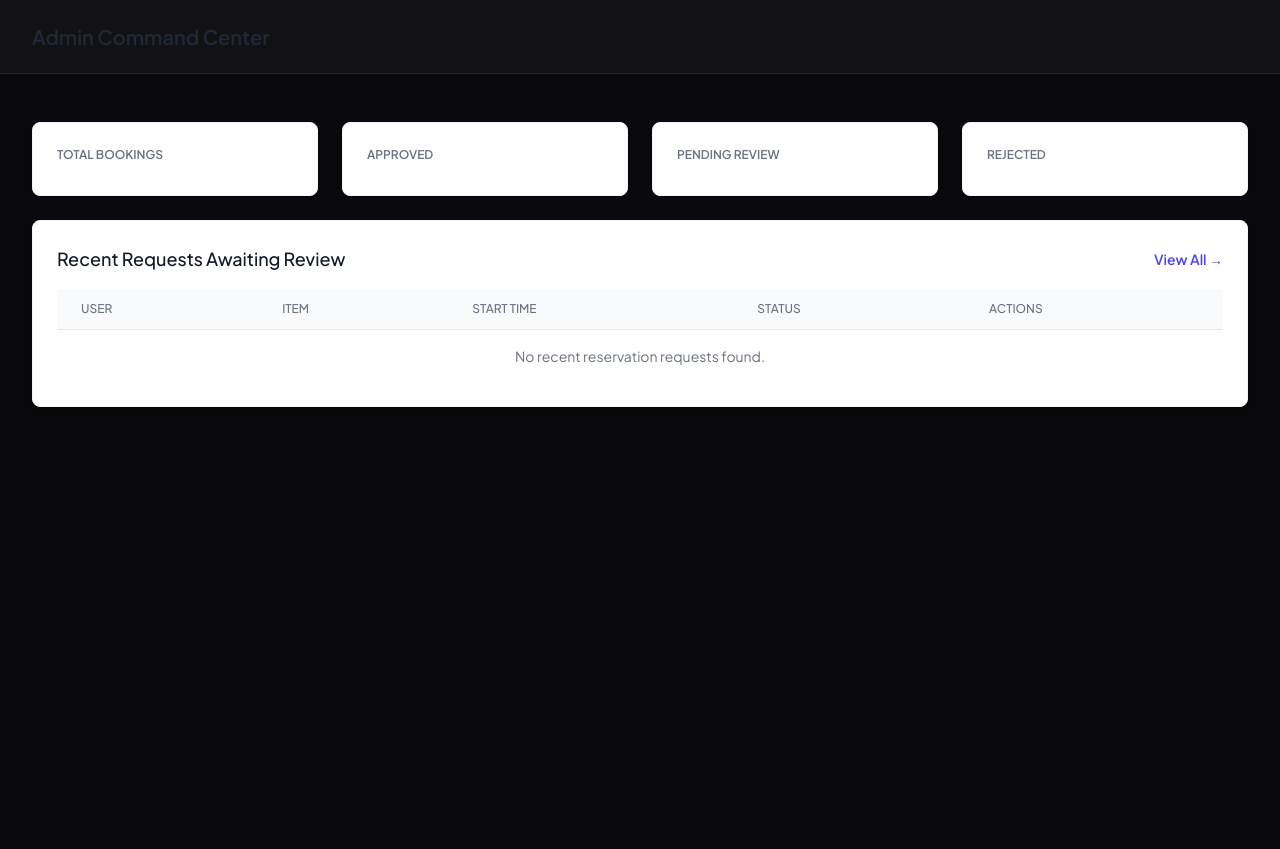
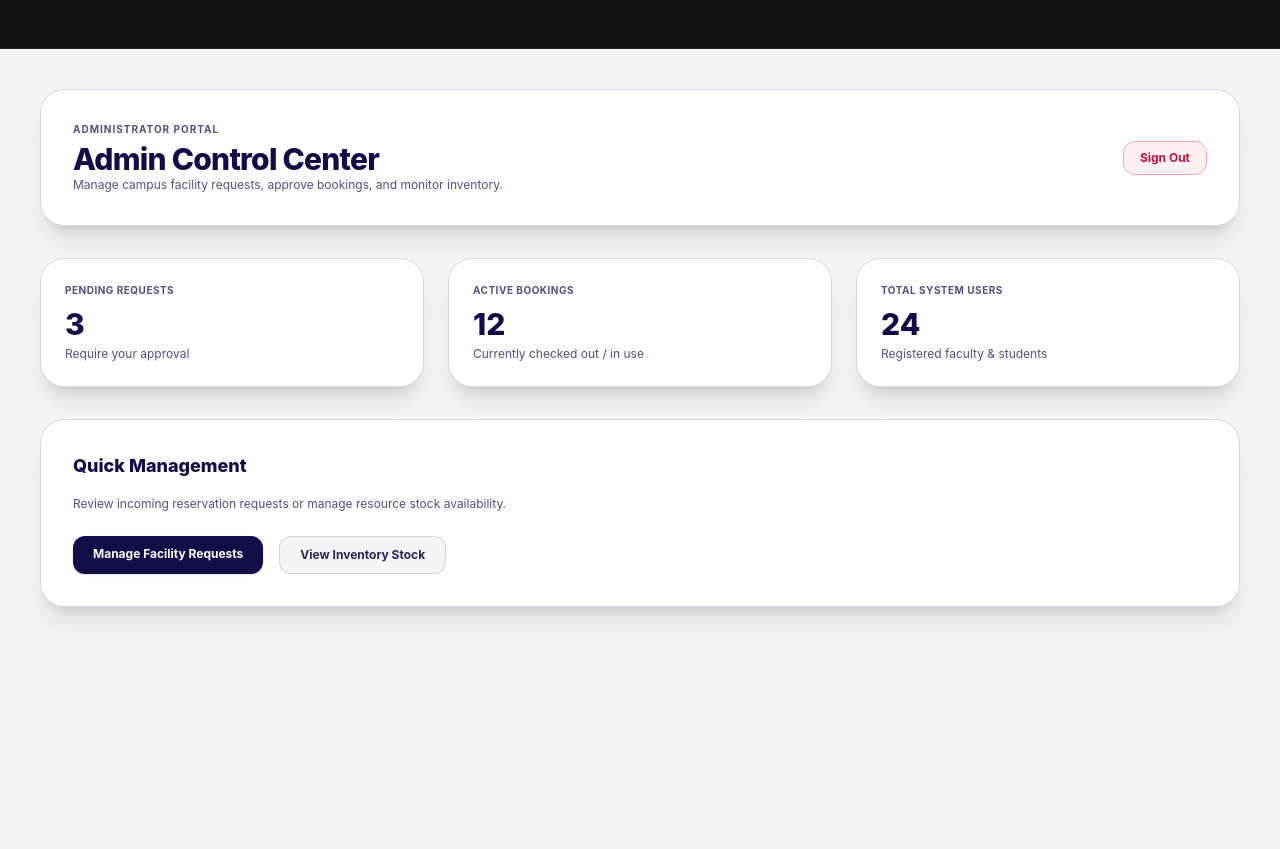
Before and after one commit to georgealmadrones-del/FACILITY-RESERVATION, a Laravel app: template resources/views/admin/dashboard.blade.php in a window 1280 px wide. Before the commit the page ends 407 px from the top, so only its background shows below. Run offline with Laravel 12, Linux system fonts and the light colour scheme; the template is opened without the code that fills it, so the values that code supplies are empty; style sheets or scripts are compiled from the project's sources; parts of the project's set-up code (start-up, migrations or seed data) failed here and were passed over.

Commit message:
Define missing admin.dashboard route and add admin control center view

```diff
--- a/resources/views/admin/dashboard.blade.php
+++ b/resources/views/admin/dashboard.blade.php
@@ -1,135 +1,56 @@
 <x-app-layout>
-    <x-slot name="header">
-        <h2 class="font-semibold text-xl text-gray-800 leading-tight">
-            {{ __('Admin Command Center') }}
-        </h2>
-    </x-slot>
+    <div class="min-h-screen bg-[#F4F5F7] text-[#272757] font-['Inter',sans-serif] p-6 lg:p-10">
+        <div class="max-w-7xl mx-auto space-y-8">
 
-    <div class="py-12">
-        <div class="max-w-7xl mx-auto sm:px-6 lg:px-8 space-y-6">
-
-            @if(session('success'))
-                <div class="bg-green-100 border border-green-400 text-green-700 px-4 py-3 rounded relative">
-                    {{ session('success') }}
+            <!-- Admin Header Banner -->
+            <div class="bg-white p-6 sm:p-8 rounded-3xl border border-[#8686AC]/30 shadow-xl flex justify-between items-center">
+                <div>
+                    <span class="text-[10px] font-bold text-[#505081] uppercase tracking-widest block">ADMINISTRATOR PORTAL</span>
+                    <h1 class="text-3xl font-extrabold text-[#0F0E47] tracking-tight mt-1">Admin Control Center</h1>
+                    <p class="text-xs text-[#505081]">Manage campus facility requests, approve bookings, and monitor inventory.</p>
                 </div>
-            @endif
-
-            <!-- Clickable Statistics Cards -->
-            <div class="grid grid-cols-1 md:grid-cols-4 gap-6">
-                <a href="{{ route('admin.reports.index') }}" class="bg-white overflow-hidden shadow-sm sm:rounded-lg p-6 border border-gray-100 hover:border-blue-400 hover:shadow-md transition block group">
-                    <div class="text-xs font-semibold text-gray-500 uppercase group-hover:text-blue-600 transition">Total Bookings</div>
-                    <div class="text-3xl font-bold text-gray-900 mt-2">{{ $totalBookings }}</div>
-                </a>
-                <a href="{{ route('admin.reports.index', ['status' => 'approved']) }}" class="bg-white overflow-hidden shadow-sm sm:rounded-lg p-6 border border-gray-100 hover:border-green-400 hover:shadow-md transition block group">
-                    <div class="text-xs font-semibold text-gray-500 uppercase group-hover:text-green-600 transition">Approved</div>
-                    <div class="text-3xl font-bold text-green-600 mt-2">{{ $approvedCount }}</div>
-                </a>
-                <a href="{{ route('admin.reports.index', ['status' => 'pending']) }}" class="bg-white overflow-hidden shadow-sm sm:rounded-lg p-6 border border-gray-100 hover:border-yellow-400 hover:shadow-md transition block group">
-                    <div class="text-xs font-semibold text-gray-500 uppercase group-hover:text-yellow-600 transition">Pending Review</div>
-                    <div class="text-3xl font-bold text-yellow-600 mt-2">{{ $pendingCount }}</div>
-                </a>
-                <a href="{{ route('admin.reports.index', ['status' => 'rejected']) }}" class="bg-white overflow-hidden shadow-sm sm:rounded-lg p-6 border border-gray-100 hover:border-red-400 hover:shadow-md transition block group">
-                    <div class="text-xs font-semibold text-gray-500 uppercase group-hover:text-red-600 transition">Rejected</div>
-                    <div class="text-3xl font-bold text-red-600 mt-2">{{ $rejectedCount }}</div>
-                </a>
+                <form method="POST" action="{{ route('logout') }}">
+                    @csrf
+                    <button type="submit" class="px-4 py-2 bg-rose-50 text-rose-700 border border-rose-300 hover:bg-rose-100 text-xs font-bold rounded-xl transition">
+                        Sign Out
+                    </button>
+                </form>
             </div>
 
-            <!-- Recent Requests Table -->
-            <div class="bg-white overflow-hidden shadow-sm sm:rounded-lg p-6 border border-gray-100">
-                <div class="flex justify-between items-center mb-4">
-                    <h3 class="text-lg font-medium text-gray-900">Recent Requests Awaiting Review</h3>
-                    <a href="{{ route('admin.reservations.index') }}" class="text-sm font-semibold text-indigo-600 hover:text-indigo-900">View All &rarr;</a>
+            <!-- Admin Stats Grid -->
+            <div class="grid grid-cols-1 md:grid-cols-3 gap-6">
+                <div class="bg-white p-6 rounded-3xl border border-[#8686AC]/30 shadow-xl">
+                    <span class="text-[10px] font-bold text-[#505081] uppercase tracking-wider block">PENDING REQUESTS</span>
+                    <h3 class="text-3xl font-extrabold text-[#0F0E47] mt-2">3</h3>
+                    <p class="text-xs text-[#505081] mt-1">Require your approval</p>
                 </div>
+                <div class="bg-white p-6 rounded-3xl border border-[#8686AC]/30 shadow-xl">
+                    <span class="text-[10px] font-bold text-[#505081] uppercase tracking-wider block">ACTIVE BOOKINGS</span>
+                    <h3 class="text-3xl font-extrabold text-[#0F0E47] mt-2">12</h3>
+                    <p class="text-xs text-[#505081] mt-1">Currently checked out / in use</p>
+                </div>
+                <div class="bg-white p-6 rounded-3xl border border-[#8686AC]/30 shadow-xl">
+                    <span class="text-[10px] font-bold text-[#505081] uppercase tracking-wider block">TOTAL SYSTEM USERS</span>
+                    <h3 class="text-3xl font-extrabold text-[#0F0E47] mt-2">24</h3>
+                    <p class="text-xs text-[#505081] mt-1">Registered faculty & students</p>
+                </div>
+            </div>
 
-                <div class="overflow-x-auto">
-                    <table class="min-w-full divide-y divide-gray-200">
-                        <thead>
-                            <tr>
-                                <th class="px-6 py-3 bg-gray-50 text-left text-xs font-medium text-gray-500 uppercase">User</th>
-                                <th class="px-6 py-3 bg-gray-50 text-left text-xs font-medium text-gray-500 uppercase">Item</th>
-                                <th class="px-6 py-3 bg-gray-50 text-left text-xs font-medium text-gray-500 uppercase">Start Time</th>
-                                <th class="px-6 py-3 bg-gray-50 text-left text-xs font-medium text-gray-500 uppercase">Status</th>
-                                <th class="px-6 py-3 bg-gray-50 text-left text-xs font-medium text-gray-500 uppercase">Actions</th>
-                            </tr>
-                        </thead>
-                        <tbody class="divide-y divide-gray-200 bg-white">
-                            @forelse($reservations as $res)
-                                <tr>
-                                    <td class="px-6 py-4 whitespace-nowrap text-sm font-medium text-gray-900">
-                                        {{ $res->user?->name ?? 'N/A' }}
-                                    </td>
-                                    <td class="px-6 py-4 whitespace-nowrap text-sm text-gray-800">
-                                        {{ $res->facility?->name ?? $res->equipment?->name ?? 'N/A' }}
-                                    </td>
-                                    <td class="px-6 py-4 whitespace-nowrap text-sm text-gray-500">
-                                        {{ $res->start_time }}
-                                    </td>
-                                    <td class="px-6 py-4 whitespace-nowrap text-sm">
-                                        <span class="px-2 py-1 text-xs font-semibold rounded-full
-                                            {{ $res->status === 'approved' ? 'bg-green-100 text-green-800' : '' }}
-                                            {{ $res->status === 'pending' ? 'bg-yellow-100 text-yellow-800' : '' }}
-                                            {{ $res->status === 'rejected' ? 'bg-red-100 text-red-800' : '' }}">
-                                            {{ ucfirst($res->status) }}
-                                        </span>
-                                    </td>
-                                    <td class="px-6 py-4 whitespace-nowrap text-sm font-medium space-x-2">
-                                        @if($res->status === 'pending')
-                                            <!-- Approve Button -->
-                                            <form action="{{ route('admin.reservations.update-status', $res) }}" method="POST" class="inline">
-                                                @csrf
-                                                @method('PATCH')
-                                                <input type="hidden" name="status" value="approved">
-                                                <button type="submit" class="text-green-600 hover:text-green-900 font-semibold text-xs bg-green-50 px-2 py-1 rounded border border-green-200">Approve</button>
-                                            </form>
+            <!-- Quick Management Panel -->
+            <div class="bg-white p-6 sm:p-8 rounded-3xl border border-[#8686AC]/30 shadow-xl space-y-4">
+                <h3 class="text-lg font-extrabold text-[#0F0E47]">Quick Management</h3>
+                <p class="text-xs text-[#505081]">Review incoming reservation requests or manage resource stock availability.</p>
 
-                                            <!-- Trigger Rejection Modal -->
-                                            <button type="button" onclick="openRejectModal('{{ route('admin.reservations.update-status', $res) }}')" class="text-red-600 hover:text-red-900 font-semibold text-xs bg-red-50 px-2 py-1 rounded border border-red-200">
-                                                Reject
-                                            </button>
-                                        @else
-                                            <a href="{{ route('admin.reservations.show', $res) }}" class="text-indigo-600 hover:text-indigo-900 font-semibold text-xs">View</a>
-                                            <span class="text-gray-400 text-xs ml-1">Processed</span>
-                                        @endif
-                                    </td>
-                                </tr>
-                            @empty
-                                <tr>
-                                    <td colspan="5" class="px-6 py-4 text-center text-sm text-gray-500">No recent reservation requests found.</td>
-                                </tr>
-                            @endforelse
-                        </tbody>
-                    </table>
+                <div class="flex gap-4 pt-2">
+                    <a href="#" class="px-5 py-2.5 bg-[#0F0E47] hover:bg-[#272757] text-white text-xs font-bold rounded-xl transition shadow">
+                        Manage Facility Requests
+                    </a>
+                    <a href="#" class="px-5 py-2.5 bg-[#F4F5F7] hover:bg-[#8686AC]/20 text-[#272757] border border-[#8686AC]/30 text-xs font-bold rounded-xl transition">
+                        View Inventory Stock
+                    </a>
                 </div>
             </div>
 
         </div>
     </div>
-
-    <!-- Rejection Reason Modal -->
-    <div id="rejectModal" class="hidden fixed inset-0 bg-gray-900 bg-opacity-50 flex items-center justify-center z-50">
-        <div class="bg-white p-6 rounded-lg shadow-xl w-96 border border-gray-100">
-            <h3 class="text-base font-bold mb-3 text-gray-900">Reason for Rejection</h3>
-            <form id="rejectForm" method="POST">
-                @csrf
-                @method('PATCH')
-                <input type="hidden" name="status" value="rejected">
-                <textarea name="rejection_reason" rows="3" required placeholder="Enter why this request is declined..." class="w-full text-xs border-gray-300 rounded-md shadow-sm mb-4 p-2.5 focus:ring-red-500 focus:border-red-500"></textarea>
-                <div class="flex justify-end space-x-2">
-                    <button type="button" onclick="closeRejectModal()" class="bg-gray-100 hover:bg-gray-200 text-gray-800 px-4 py-2 rounded-md text-xs font-semibold">Cancel</button>
-                    <button type="submit" class="bg-red-600 hover:bg-red-700 text-white px-4 py-2 rounded-md text-xs font-semibold shadow-sm">Confirm Rejection</button>
-                </div>
-            </form>
-        </div>
-    </div>
-
-    <script>
-        function openRejectModal(actionUrl) {
-            const form = document.getElementById('rejectForm');
-            form.action = actionUrl;
-            document.getElementById('rejectModal').classList.remove('hidden');
-        }
-        function closeRejectModal() {
-            document.getElementById('rejectModal').classList.add('hidden');
-        }
-    </script>
 </x-app-layout>
--- a/routes/web.php
+++ b/routes/web.php
@@ -37,6 +37,17 @@ Route::middleware(['auth', 'verified'])->group(function () {
     Route::get('/profile', [App\Http\Controllers\ProfileController::class, 'edit'])->name('profile.edit');
     Route::patch('/profile', [App\Http\Controllers\ProfileController::class, 'update'])->name('profile.update');
     Route::delete('/profile', [App\Http\Controllers\ProfileController::class, 'destroy'])->name('profile.destroy');
+
+    // Admin Dashboard Route
+Route::middleware(['auth', 'verified'])->group(function () {
+
+    // Add this admin dashboard route so the redirect works:
+    Route::get('/admin/dashboard', function () {
+        return view('admin.dashboard'); // Or point to your admin controller
+    })->name('admin.dashboard');
+
+    // ... your other routes below
+});
 });
 
 require __DIR__.'/auth.php';
```
